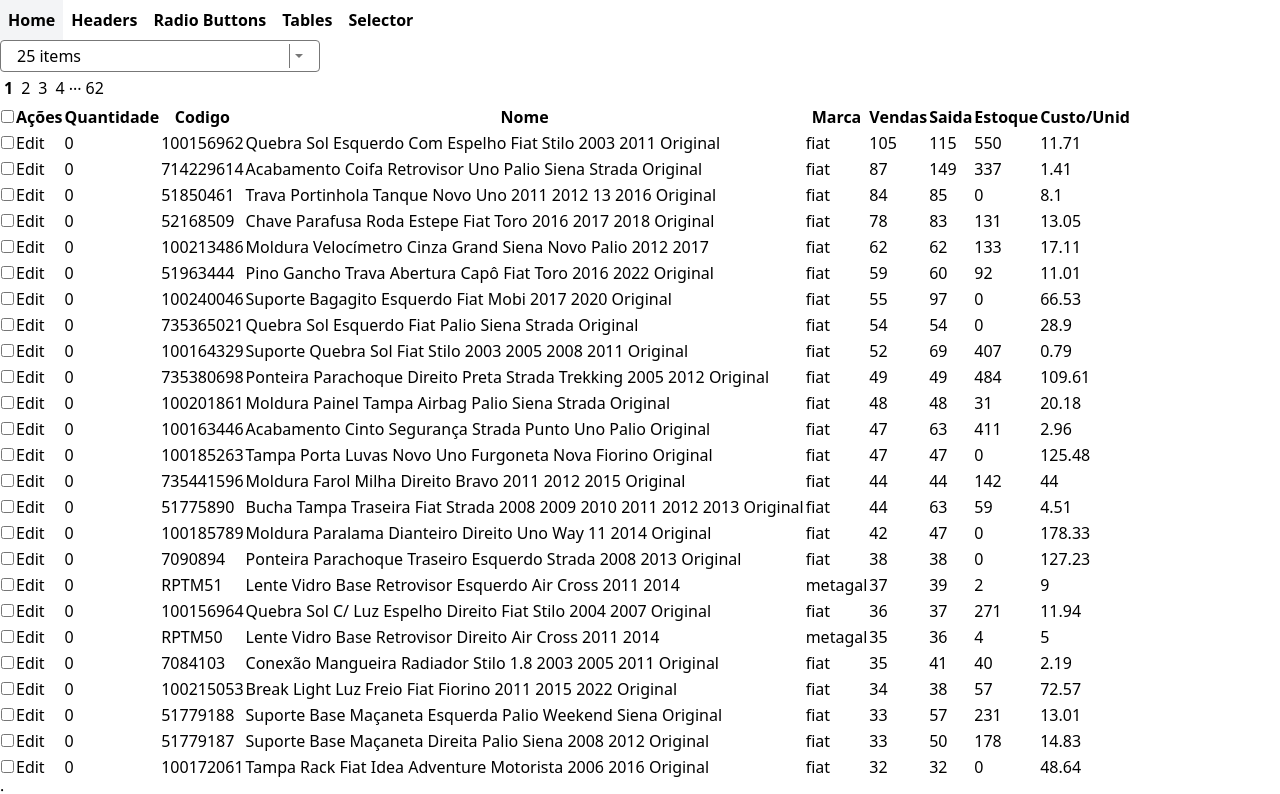
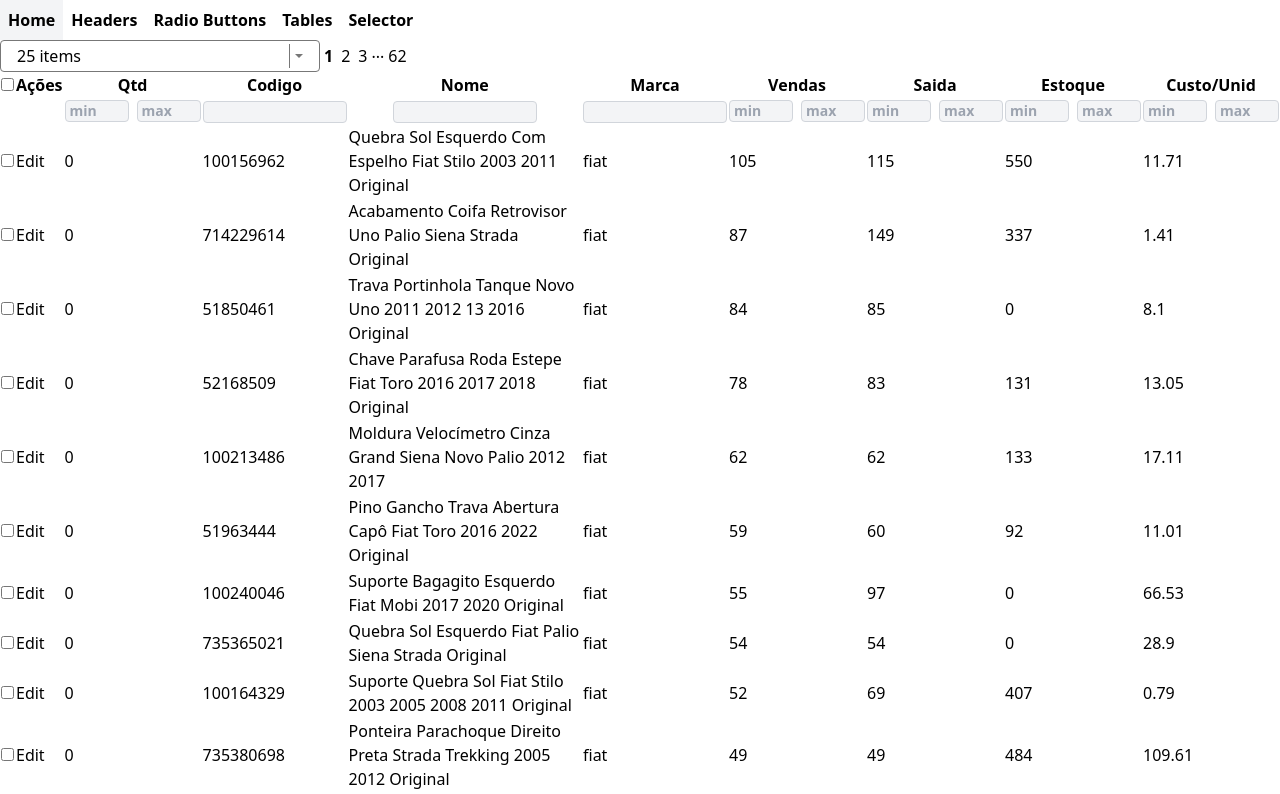
Before and after one commit to augustoedt/reausable-components, a React (Vite) app: page /tables in a window 1280 px wide. Shown: the top 794 px of the page. Built offline with nearby package versions, Linux system fonts and the light colour scheme.

Commit message:
add filters

```diff
--- a/src/components/data-tables/datatable/data.pagination.tsx
+++ b/src/components/data-tables/datatable/data.pagination.tsx
@@ -38,12 +38,13 @@
     return indexes;
   }, [current, pages]);
 
-  const buttons = paginationRange.map((p) => {
+  const buttons = paginationRange.map((p, id) => {
     if (p == "...") {
-      return <div>...</div>;
+      return <div key={`pag-${id}`}>...</div>;
     }
     return (
       <button
+        key={`btn-${p}`}
         className={`p-1 ${current == p ? "font-bold" : ""}`}
         onClick={() => onPageChange(p as number)}
       >
--- a/src/components/data-tables/datatable/datatable.config.ts
+++ b/src/components/data-tables/datatable/datatable.config.ts
@@ -23,14 +23,13 @@
 export const headers: DataHeader[] = [
   {
     prop: "quantidade",
-    name: "Quantidade",
+    name: "Qtd",
     editable: true,
     type: "number",
   },
   {
     prop: "codigo",
     name: "Codigo",
-    editable: false,
     type: "string",
   },
   {
--- /dev/null
+++ b/src/components/data-tables/datatable/datatable.filters.tsx
@@ -0,0 +1,77 @@
+import { useRef } from "react";
+import { Filter } from "./datatable.types";
+export function TextFilter({
+  onChange,
+  prop,
+}: {
+  prop: string;
+  onChange(e: Filter): void;
+}) {
+  const input = useRef<HTMLInputElement>(null);
+  return (
+    <th className="">
+      <input
+        className="px-1 text-sm border bg-gray-100 border-gray-300 rounded w-36"
+        type="text"
+        ref={input}
+        onChange={(e) => {
+          onChange({
+            value: input.current?.value,
+            type: "contains",
+            prop: prop,
+          });
+        }}
+      />
+    </th>
+  );
+}
+
+export function NumberFilter({
+  prop,
+  onChange,
+}: {
+  prop: string;
+  onChange(e: Filter): void;
+}) {
+  const inputMin = useRef<HTMLInputElement>(null);
+  const inputMax = useRef<HTMLInputElement>(null);
+
+  return (
+    <th className="self-center">
+      <div className="flex gap-2">
+        <input
+          className="px-1 text-sm border bg-gray-100 border-gray-300 rounded w-16"
+          type="number"
+          ref={inputMin}
+          placeholder="min"
+          onChange={(e) => {
+            onChange({
+              value: {
+                min: inputMin.current?.value,
+                max: inputMax.current?.value,
+              },
+              type: "range",
+              prop: prop,
+            });
+          }}
+        />
+        <input
+          className="px-1 text-sm border bg-gray-100 border-gray-300 rounded w-16"
+          type="number"
+          placeholder="max"
+          ref={inputMax}
+          onChange={(e) => {
+            onChange({
+              value: {
+                min: inputMin.current?.value,
+                max: inputMax.current?.value,
+              },
+              type: "range",
+              prop: prop,
+            });
+          }}
+        />
+      </div>
+    </th>
+  );
+}
--- /dev/null
+++ b/src/components/data-tables/datatable/datatable.functions.ts
@@ -0,0 +1,64 @@
+import type { IProduct } from "../../../types/data.types";
+import type { Filter, Pagination, RangeFilterType } from "./datatable.types";
+
+export function generatePaginatination(
+  values: Pagination,
+  dataset: IProduct[]
+): IProduct[][] {
+  const size = values.pageSize?.value as number;
+  const numPages = Math.floor(dataset.length / size) + 1;
+  console.log(`num-page: ${numPages}`);
+  const allPages: IProduct[][] = [];
+  for (let i = 0; i < numPages; i++) {
+    if (i == numPages - 1) {
+      allPages.push(dataset.slice(i * size));
+      break;
+    }
+    allPages.push(dataset.slice(i * size, (i + 1) * size));
+  }
+  return allPages;
+}
+
+export function updateList<T>(data: T[], item: T, key: string) {
+  return data.map((d) => {
+    if ((d as any)[key] == (item as any)[key]) {
+      return item;
+    } else {
+      return d;
+    }
+  });
+}
+
+export function filterComputation(data: IProduct[], filters: Filter[]) {
+  let filtered: IProduct[] = [...data];
+
+  filters.forEach((f) => {
+    filtered = filtered.filter((d) => {
+      const dataValue = (d as any)[f.prop];
+      if (f.type == "contains" && f.value != "") {
+        return (dataValue as string)
+          .toLowerCase()
+          .includes((f.value as string).toLowerCase());
+      }
+      if (f.type == "range") {
+        const filter = f.value as RangeFilterType;
+        if (filter.max != "" && filter.min != "") {
+          const r =
+            dataValue >= Number(filter.min) && dataValue <= Number(filter.max);
+          if (Number(filter.max) < Number(filter.min)) {
+            return false;
+          }
+          return r;
+        }
+        if (filter.max != "" && filter.min == "") {
+          return dataValue <= Number(filter.max);
+        }
+        if (filter.max == "" && filter.min != "") {
+          return dataValue >= Number(filter.min);
+        }
+      }
+    });
+  });
+
+  return filtered;
+}
--- a/src/components/data-tables/datatable/datatable.row.tsx
+++ b/src/components/data-tables/datatable/datatable.row.tsx
@@ -6,12 +6,14 @@
   item,
   onAction,
   isSelected,
+  current,
 }: {
+  current: IProduct;
   item: IProduct;
   onAction(action: string, item: IProduct): void;
   isSelected: boolean;
 }) {
-  const [currentItem, setCurrentItem] = useState(item);
+  const [currentItem, setCurrentItem] = useState({ ...item });
 
   const handleChange = (
     value: string | number | boolean,
@@ -22,8 +24,32 @@
     setCurrentItem({
       ...currentItem,
     });
+    const validated = verify();
+    onAction("editing", validated);
   };
 
+  function verify() {
+    let value = { ...currentItem };
+    for (let i = 0; i < headers.length; i++) {
+      if (headers[i].editable) {
+        if (headers[i].type == "number") {
+          const temp = Number((currentItem as any)[headers[i].prop]);
+          if (isNaN(temp)) {
+            value = {
+              ...value,
+              [headers[i].prop]: (item as any)[headers[i].prop] as number,
+            };
+          } else {
+            value = {
+              ...value,
+              [headers[i].prop]: Number(temp),
+            };
+          }
+        }
+      }
+    }
+    return value;
+  }
   const collums = headers.map((h, ix) => {
     if (h.editable) {
       return (
@@ -31,6 +57,7 @@
           <input
             value={(currentItem as any)[h.prop]}
             type={h.type}
+            autoFocus
             onChange={(e) => {
               handleChange(e.currentTarget.value, h.prop, h.type);
             }}
@@ -40,9 +67,8 @@
     }
     return <td key={`${ix}`}>{(item as any)[h.prop]}</td>;
   });
-
   return (
-    <>
+    <tr key={`${item.codigo}-editable`}>
       <td>
         <input
           checked={isSelected}
@@ -55,21 +81,22 @@
       <td>
         <button
           onClick={() => {
-            onAction("save", currentItem);
+            const data = verify();
+            onAction("save", data);
           }}
         >
           Save
         </button>
         <button
           onClick={() => {
-            onAction("cancel", currentItem);
+            onAction("cancel", item);
           }}
         >
           Cancel
         </button>
       </td>
       {collums}
-    </>
+    </tr>
   );
 }
 
@@ -86,7 +113,11 @@
     return <td key={`${ix}`}>{(item as any)[h.prop]}</td>;
   });
   return (
-    <>
+    <tr
+      // onDoubleClick={(e) => {
+      //   onAction("edit", item);
+      // }}
+    >
       <td>
         <input
           checked={isSelected}
@@ -106,6 +137,11 @@
         </button>
       </td>
       {columns}
-    </>
+    </tr>
   );
 }
+
+
+export function HeaderRow({}:{}){
+
+}
--- a/src/components/data-tables/datatable/datatable.tsx
+++ b/src/components/data-tables/datatable/datatable.tsx
@@ -1,10 +1,32 @@
-import { useMemo, useState } from "react";
+import { useEffect, useMemo, useState } from "react";
 import { IProduct } from "../../../types/data.types";
 import Selection, { SelectOption } from "../../selectors/selection";
 import { DataPagination } from "./data.pagination";
 import { options } from "./datatable.config";
+import { NumberFilter, TextFilter } from "./datatable.filters";
+import {
+  filterComputation,
+  generatePaginatination,
+  updateList
+} from "./datatable.functions";
 import { EditableRow, Row } from "./datatable.row";
-import { DataHeader, Pagination } from "./datatable.types";
+import {
+  DataHeader,
+  Filter,
+  Pagination,
+  RangeFilterType
+} from "./datatable.types";
+
+const emptyRow: IProduct = {
+  nome: "",
+  quantidade: 0,
+  codigo: "",
+  marca: "",
+  vendas: 0,
+  saida: 0,
+  estoque: 0,
+  custo_unid: 0,
+};
 
 export default function DataTable<T>({
   headers,
@@ -13,58 +35,160 @@
   headers: DataHeader[];
   data: IProduct[];
 }) {
+  const [virtualData, setVirtualData] = useState([...data]);
+  const [columnFilter, setColumnFilter] = useState<Filter[]>([]);
+  const filteredData = useMemo(() => {
+    return filterComputation(data, columnFilter);
+  }, [columnFilter, data]);
+  const [editableData, setEditableData] = useState({ ...emptyRow });
   const [editable, setEditable] = useState<string>("");
   const [pagination, setPaginaton] = useState<Pagination>({
     pageSize: options[0],
     page: 0,
   });
   const pages = useMemo(
-    () => generatePaginatination(pagination, data),
-    [pagination.pageSize]
+    () => generatePaginatination(pagination, filteredData),
+    [pagination.pageSize, filteredData]
   );
-  const [checkedValues, setCheckedValues] = useState<string[]>([]);
 
-  const handleAction = (action: string, item: IProduct) => {
+  const [checked, setChecked] = useState<string[]>([]);
+
+  const handleAction = (
+    action: string,
+    item: IProduct,
+    header?: DataHeader
+  ) => {
+    if (action == "orderBy" && header != undefined) {
+      header.prop;
+    }
+
+    if (action == "filter") {
+    }
+
     if (action == "edit") {
+      setEditableData({ ...item });
       setEditable(item.codigo);
     }
-    if (action == "cancel" || action == "save") {
+
+    if (action == "editing") {
+      setEditableData({ ...item });
+    }
+
+    if (action == "cancel") {
+      setEditableData({ ...item });
       setEditable("");
     }
+    if (action == "save") {
+      setEditableData({ ...item });
+      setEditable("");
+      updateList(virtualData, item, "codigo");
+    }
     if (action == "check") {
-      if (checkedValues.includes(item.codigo)) {
-        setCheckedValues(checkedValues.filter((f) => f != item.codigo));
+      if (checked.includes(item.codigo)) {
+        setChecked(checked.filter((f) => f != item.codigo));
       } else {
-        setCheckedValues([item.codigo, ...checkedValues]);
+        setChecked([item.codigo, ...checked]);
       }
     }
   };
 
-  const handlePagination = (option: SelectOption | undefined) => {
+  const handlePageRange = (option: SelectOption | undefined) => {
     setPaginaton({
+      ...pagination,
       page: 0,
       pageSize: option,
     });
   };
 
+  const handlePage = (e: number) => {
+    setPaginaton({
+      ...pagination,
+      page: e,
+    });
+  };
+
+  const columns = pages[pagination.page].map((d, i) => {
+    const isChecked = checked.includes(d.codigo);
+    if (d.codigo == editable) {
       return (
-    <>
-      <Selection
-        value={pagination.pageSize}
-        onChange={(e) => handlePagination(e)}
-        options={options}
+        <EditableRow
+          key={d.codigo}
+          current={editableData}
+          isSelected={isChecked}
+          item={d}
+          onAction={handleAction}
         />
+      );
+    }
+    return (
+      <Row
+        key={d.codigo}
+        isSelected={isChecked}
+        item={d}
+        onAction={handleAction}
+      />
+    );
+  });
+
+  const paginationView = useMemo(() => {
+    return (
       <DataPagination
         current={pagination.page}
         pages={pages}
-        sibilings={3}
-        onPageChange={(e) =>
-          setPaginaton({
-            ...pagination,
-            page: e,
-          })
+        sibilings={2}
+        onPageChange={handlePage}
+      />
+    );
+  }, [pages, pagination.page]);
+
+  useEffect(() => {
+    const keyDownHandler = (e: KeyboardEvent) => {
+      if (e.key === "Enter") {
+        if (editable !== "") {
+          const index = pages[pagination.page].findIndex(
+            (v) => v.codigo == editable
+          );
+          /*
+          CASE EDITABLE ROW IS LAST ROW CHANGE TO FIRST ROW
+          */
+          if (index == pages[pagination.page].length - 1) {
+            updateList(data, editableData, "codigo");
+            setEditableData(pages[pagination.page][0]);
+            setEditable(pages[pagination.page][0].codigo);
           }
+          /*
+          CHANGE EDITABLE ROW TO NEXT ROW BELOW
+          */
+          updateList(virtualData, editableData, "codigo");
+          setEditableData(pages[pagination.page][index + 1]);
+          setEditable(pages[pagination.page][index + 1].codigo);
+        }
+      }
+      if (e.key === "Escape") {
+        if (editable !== "") {
+          setEditable("");
+        }
+      }
+    };
+
+    document.addEventListener("keydown", keyDownHandler);
+
+    return () => {
+      document.removeEventListener("keydown", keyDownHandler);
+    };
+  }, [editable, editableData]);
+
+  return (
+    <>
+      <div className="flex">
+        <Selection
+          value={pagination.pageSize}
+          onChange={handlePageRange}
+          options={options}
         />
+        {paginationView}
+      </div>
+
       <table>
         <thead>
           <tr>
@@ -76,49 +200,68 @@
               return <th key={`${i}-header-${h.prop}`}>{h.name}</th>;
             })}
           </tr>
-        </thead>
-        <tbody>
-          {pages[pagination.page].map((d, i) => {
-            if (d.codigo == editable) {
+          <tr>
+            <th></th>
+            <th></th>
+            {headers.map((h, i) => {
+              if (h.type == "string") {
                 return (
-                <tr key={`${d.codigo}-editable`}>
-                  <EditableRow
-                    isSelected={checkedValues.includes(d.codigo)}
-                    item={d}
-                    onAction={handleAction}
+                  <TextFilter
+                    prop={h.prop}
+                    key={`${h.prop}-filter`}
+                    onChange={(e) => {
+                      const index = columnFilter.findIndex(
+                        (f) => f.prop == e.prop
+                      );
+                      if (e.value == "") {
+                        setColumnFilter(
+                          columnFilter.filter((f) => f.prop !== e.prop)
+                        );
+                      } else {
+                        if (index == -1) {
+                          setColumnFilter([...columnFilter, e]);
+                        } else {
+                          columnFilter[index] = e;
+                          setColumnFilter([...columnFilter]);
+                        }
+                      }
+                    }}
                   />
-                </tr>
                 );
               }
+              if (h.type == "number") {
                 return (
-              <tr key={`${d.codigo}-normal`}>
-                <Row
-                  isSelected={checkedValues.includes(d.codigo)}
-                  item={d}
-                  onAction={handleAction}
+                  <NumberFilter
+                    prop={h.prop}
+                    onChange={(e) => {
+                      const value = e.value as RangeFilterType;
+                      const index = columnFilter.findIndex(
+                        (f) => f.prop == e.prop
+                      );
+                      if (value.max == "" && value.min == "") {
+                        setColumnFilter([
+                          ...columnFilter.filter((f) => f.prop !== e.prop),
+                        ]);
+                      } else {
+                        if (index == -1) {
+                          setColumnFilter([...columnFilter, e]);
+                        } else {
+                          columnFilter[index] = e;
+                          setColumnFilter([...columnFilter]);
+                        }
+                      }
+                    }}
+                    key={`${h.prop}-filter`}
                   />
+                );
+              }
+              <td key={`${h.prop}-filter`}></td>;
+            })}
           </tr>
-            );
-          })}
-        </tbody>
+        </thead>
+        <tbody>{columns}</tbody>
       </table>
+      <div>{columns.length > 0 ? null : "Nenhum resultado encontrado"}</div>
     </>
   );
 }
-
-function generatePaginatination(
-  values: Pagination,
-  data: IProduct[]
-): IProduct[][] {
-  const size = values.pageSize?.value as number;
-  const numPages = Math.ceil(data.length / size);
-  const allPages: IProduct[][] = [];
-  for (let i = 0; i < numPages; i++) {
-    if (i == numPages - 1) {
-      allPages.push(data.slice(i * size));
-      break;
-    }
-    allPages.push(data.slice(i * size, (i + 1) * size));
-  }
-  return allPages;
-}
--- a/src/components/data-tables/editable-custom-table/editable-cell-by-toggle.tsx
+++ b/src/components/data-tables/editable-custom-table/editable-cell-by-toggle.tsx
@@ -1,6 +1,6 @@
 import { MouseEvent, useEffect, useMemo, useState } from "react";
 import { IProduct } from "../../../types/data.types";
-import Selection, { SelectOption } from "../../selectors/selection";
+import Selection ,{ SelectOption } from "../../selectors/selection";
 import { headers, pageSizeOptions } from "./table-config";
 import { Ordering, TableHeader } from "./table-entities";
 
--- a/src/types/data.types.ts
+++ b/src/types/data.types.ts
@@ -1,6 +1,6 @@
 export interface IProduct {
   nome: string;
-  quantidade?: number;
+  quantidade: number;
   codigo: string;
   marca: string;
   vendas: number;
@@ -21,9 +21,9 @@
   estoque: number;
   custo_unid: number;
 
-  constructor(p: IProduct) {
+  constructor(p: Omit<IProduct, "quantidade">) {
     this.nome = p.nome;
-    this.quantidade = p.quantidade || 0;
+    this.quantidade = 0;
     this.codigo = p.codigo;
     this.marca = p.marca;
     this.vendas = p.vendas;
@@ -35,7 +35,7 @@
   inovuaDataSource(): IProduct {
     return {
       nome: this.nome,
-      quantidade: this.quantidade || 0,
+      quantidade: this.quantidade,
       codigo: this.codigo,
       marca: this.marca,
       vendas: this.vendas,
```
Also changed, not shown: src/components/data-tables/datatable/datatable.types.ts (+9 -0 lines), tailwind.config.cjs (+4 -7 lines). Lines whose indentation alone changed are shown as unchanged.
